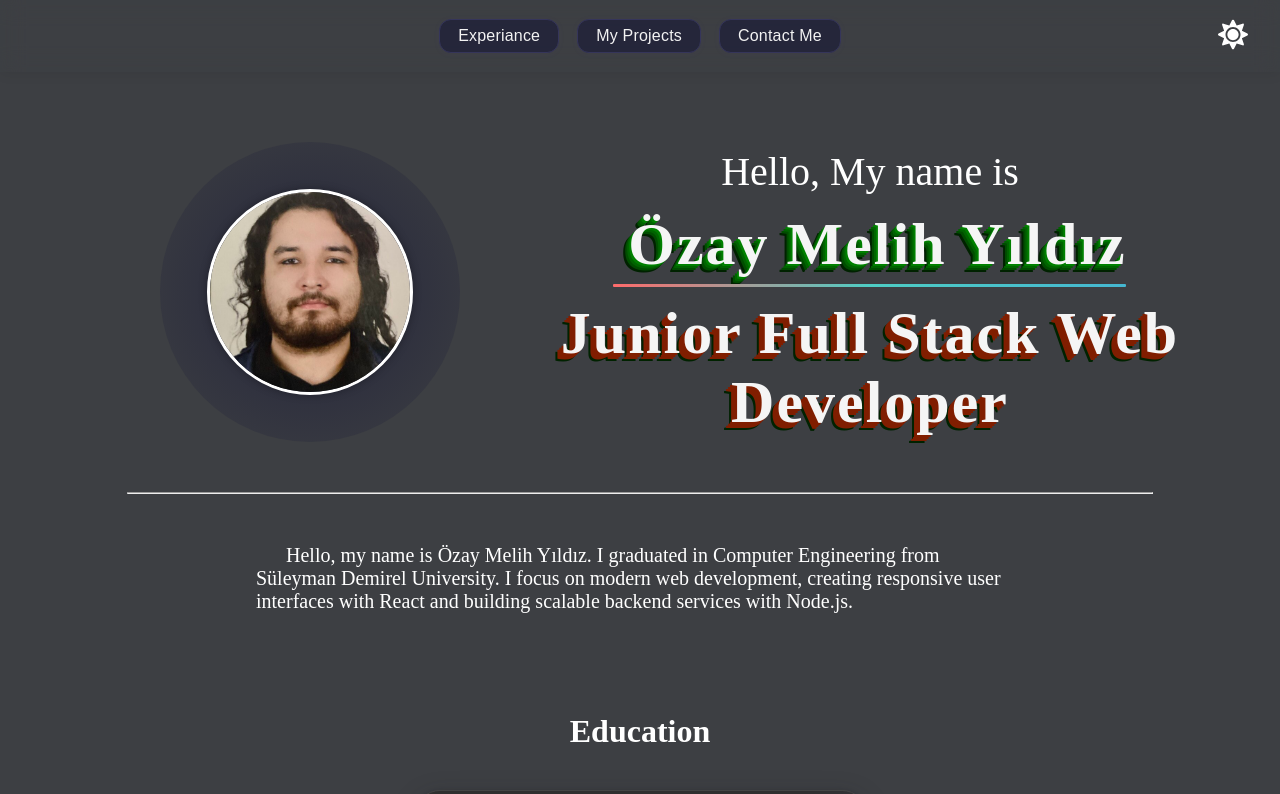
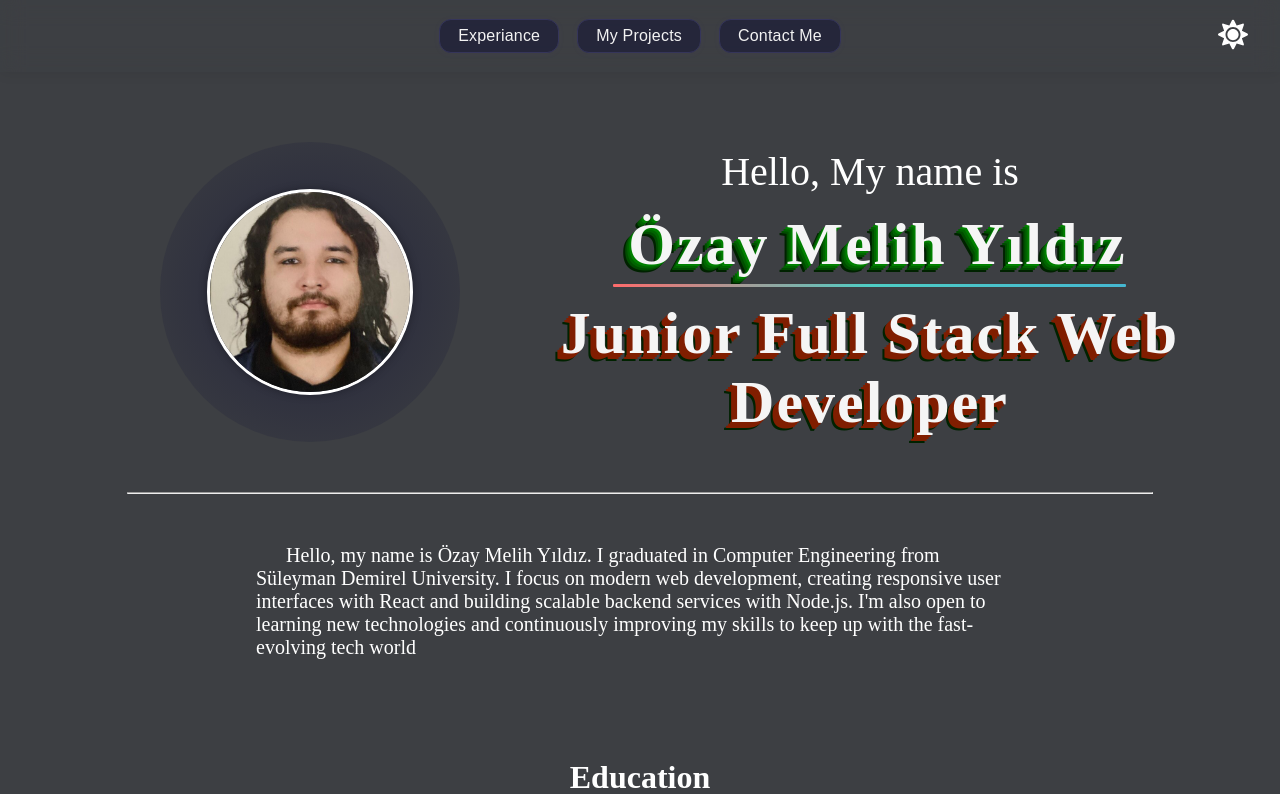
Before and after one commit to Ozaui/personal-website, a React (Vite) app in the folder personalWebSite/: page / in a window 1280 px wide. Shown: the top 794 px of the page. Built offline with nearby package versions, Linux system fonts and the light colour scheme.

Commit message:
about me update

```diff
--- a/personalWebSite/src/components/sections/AboutMe.jsx
+++ b/personalWebSite/src/components/sections/AboutMe.jsx
@@ -11,7 +11,9 @@ const AboutMe = () => {
           Hello, my name is Özay Melih Yıldız. I graduated in Computer
           Engineering from Süleyman Demirel University. I focus on modern web
           development, creating responsive user interfaces with React and
-          building scalable backend services with Node.js.
+          building scalable backend services with Node.js. I'm also open to
+          learning new technologies and continuously improving my skills to keep
+          up with the fast-evolving tech world
         </div>
       </div>
       <EducationExperiance />
```
Also changed, not shown: personalWebSite/src/components/layout/Body.jsx (deleted).
